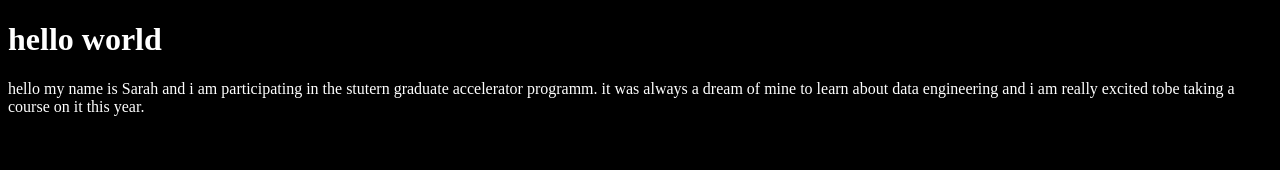
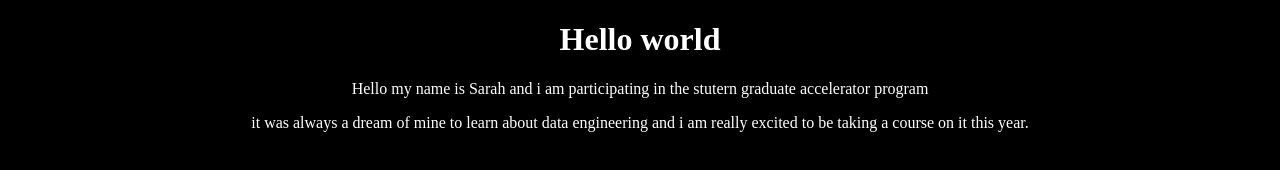
Before and after one commit to Sarah0079ja/helloworld, a plain HTML site: page index.html in a window 1280 px wide. Drawn offline with Linux system fonts and the light colour scheme.

Commit message:
aligned text

```diff
--- a/index.css
+++ b/index.css
@@ -1,4 +1,6 @@
 body{
     background-color: black;
-    color: white
+    color: white;
+    text-align: center;
+
 }
--- a/index.html
+++ b/index.html
@@ -8,8 +8,8 @@
     <link rel="stylesheet" href="index.css">
 </head>
 <body>
-    <h1> hello world</h1>
-    <p>hello my name is Sarah and i am participating in the stutern graduate accelerator programm.
-        it was always a dream of mine to learn about data engineering and i am really excited tobe taking a course on it this year.  </p>
+    <h1> Hello world</h1>
+    <p>Hello my name is Sarah and i am participating in the stutern graduate accelerator program</p>
+        <p>it was always a dream of mine to learn about data engineering and i am really excited to be taking a course on it this year.  </p>
 </body>
 </html>
```
